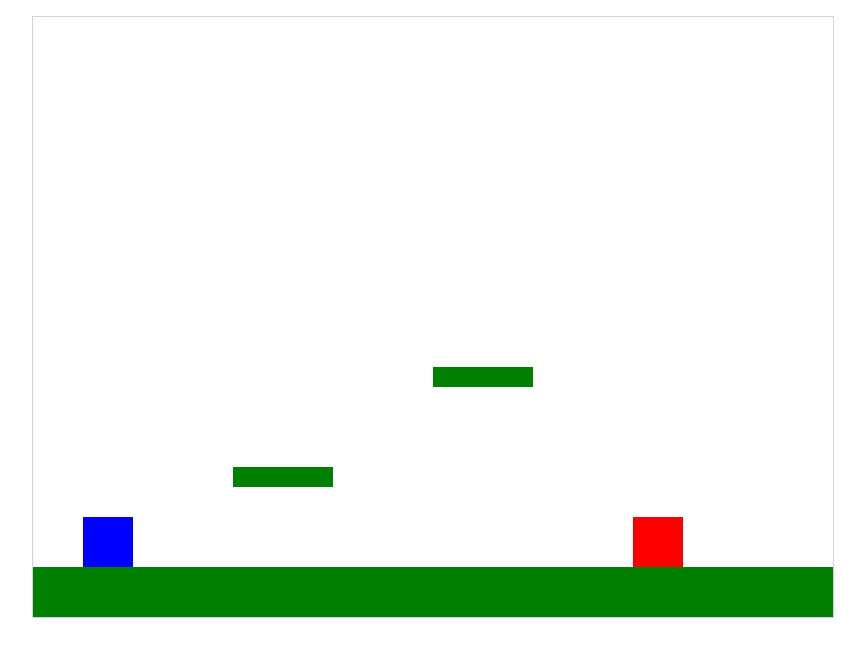
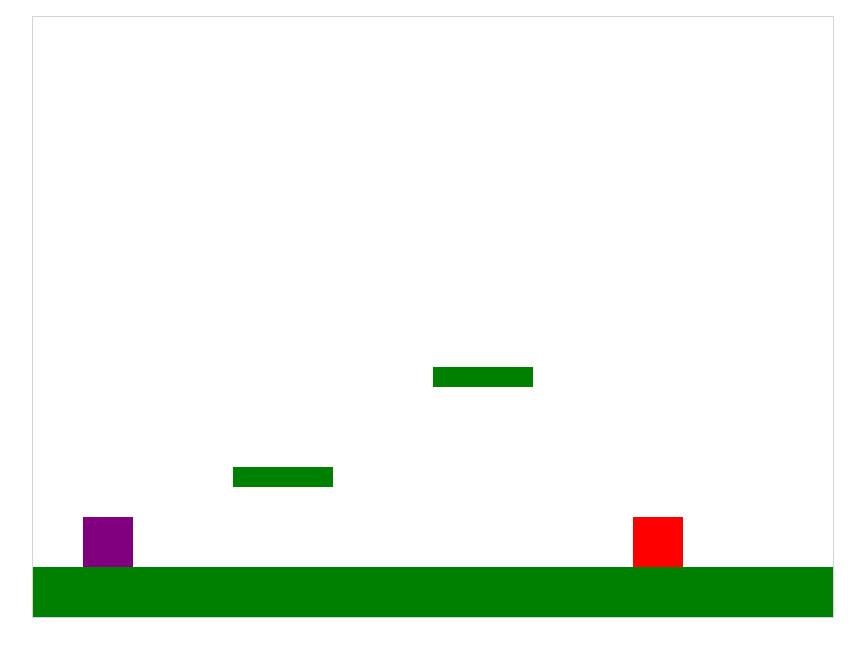
Before and after one commit to GPT-Engineer-App-Dev/persia-prince-clone, a React (Vite) app: page / in a window 1280 px wide. Shown: the top 656 px of the page, without its empty margins (207-1072 px from the left). Built offline with nearby package versions, Linux system fonts and the light colour scheme.

Commit message:
change users color

```diff
--- a/src/pages/Index.jsx
+++ b/src/pages/Index.jsx
@@ -151,7 +151,7 @@ const Index = () => {
       ctx.clearRect(0, 0, canvas.width, canvas.height);
 
       // Draw character
-      ctx.fillStyle = "blue";
+      ctx.fillStyle = "purple";
       ctx.fillRect(character.x - cameraOffsetX, character.y, character.width, character.height);
 
       // Draw platforms
```
